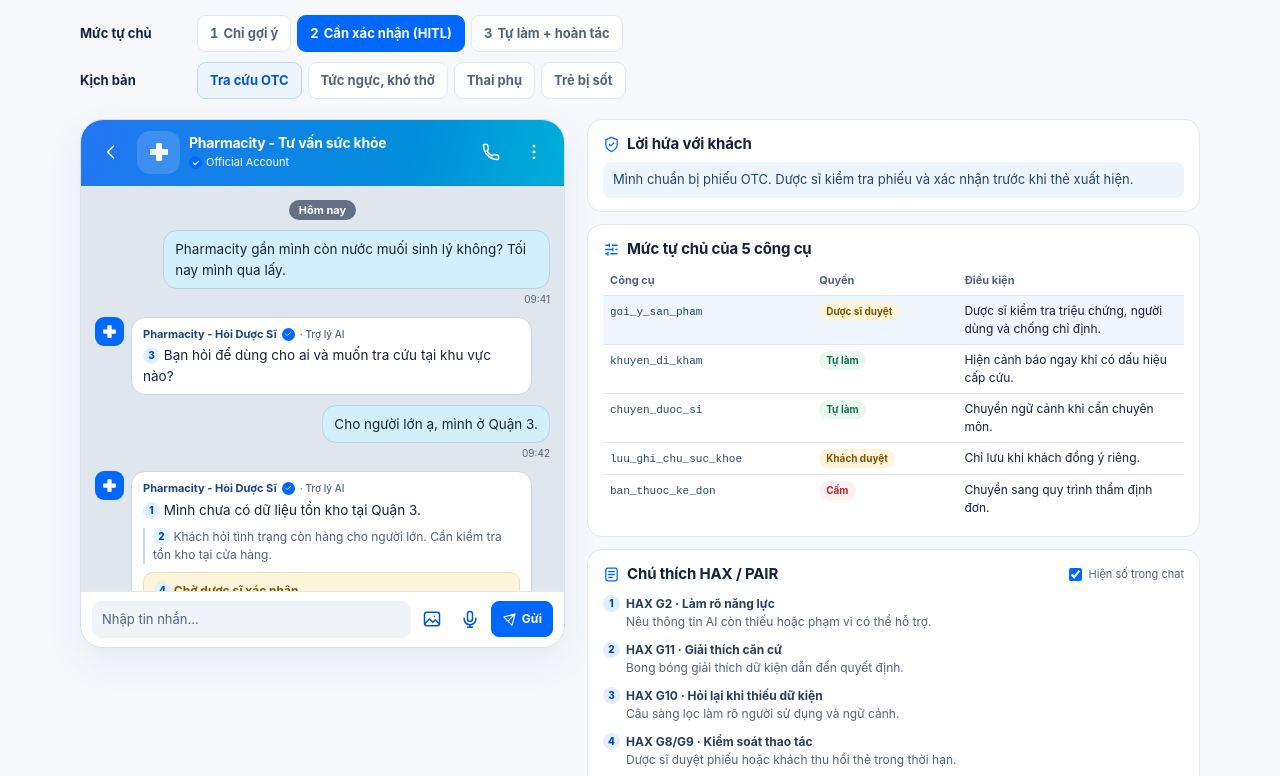
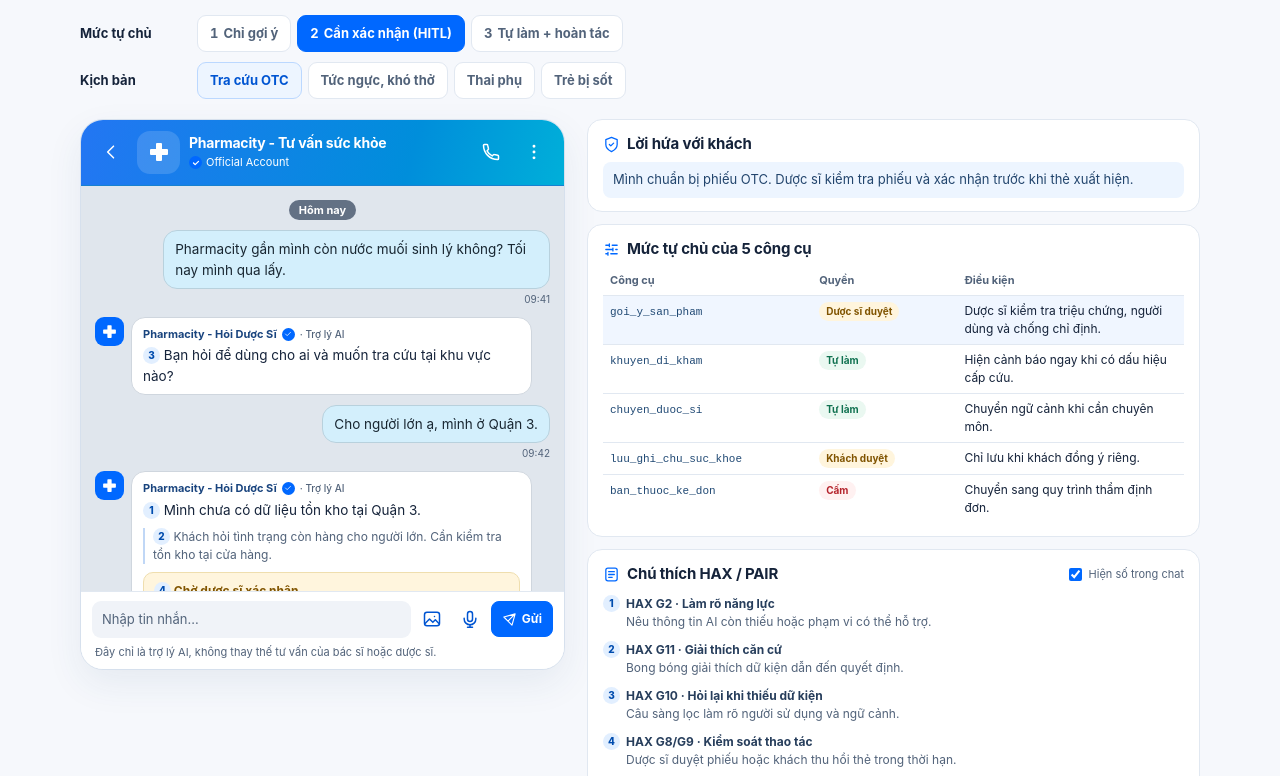
Before and after one commit to minh240804/K5-L3B-Day05-track01-nhom3nguoi, a plain HTML site: page prototype-sample/index.html in a window 1280 px wide. Shown: the part 175-951 px from the top of the page. Drawn offline with Linux system fonts and the light colour scheme.

Commit message:
fix: prototype-sample folder created

```diff
--- a/sample.html
+++ b/prototype-sample/index.html
@@ -131,6 +131,7 @@
   .composer .send { height: 36px; padding-inline: 10px; }
   .composer-note { color: var(--muted); font-size: 11px; padding: 0 3px 6px; }
   .composer-note.locked { display: flex; align-items: center; gap: 5px; color: var(--red); font-weight: 750; }
+  .chat-disclaimer { margin: 6px 3px 0; color: var(--muted); font-size: 11px; }
   .composer-note svg { width: 14px; height: 14px; }
   .attachment { display: block; max-width: 100%; width: 160px; max-height: 150px; object-fit: contain; border-radius: 8px; }
   .attachment + span { display: block; margin-top: 4px; }
@@ -268,6 +269,7 @@
           <button class="icon-button" type="button" id="mic-button" aria-label="Ghi âm tin nhắn"><svg fill="none" stroke="currentColor" stroke-width="1.8" stroke-linecap="round" stroke-linejoin="round"><use href="#mic"/></svg></button>
           <button class="action primary send" type="submit" aria-label="Gửi tin nhắn"><svg fill="none" stroke="currentColor" stroke-width="1.8" stroke-linecap="round" stroke-linejoin="round"><use href="#send-icon"/></svg>Gửi</button>
         </fieldset>
+        <p class="chat-disclaimer">Đây chỉ là trợ lý AI, không thay thế tư vấn của bác sĩ hoặc dược sĩ.</p>
       </form>
     </section>
     <aside aria-label="Lời hứa, công cụ và nguyên tắc thiết kế">
```
